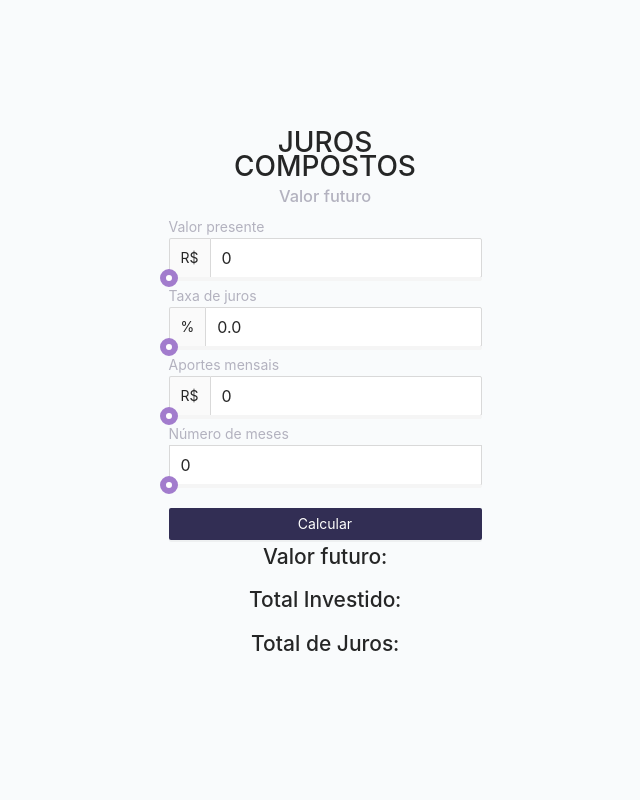
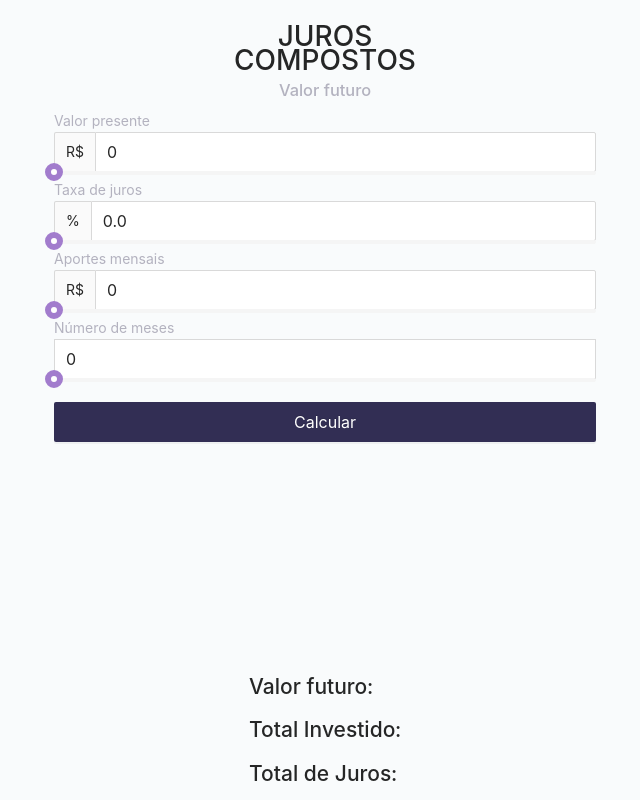
Before and after one commit to ageurdo/compound-interest-calculator, a React (Vite) app: page / in a window 1280 px wide. Shown: the whole page, without its empty margins (315-955 px from the left). Built offline with nearby package versions, Linux system fonts and the light colour scheme.

Commit message:
Estilos gerais

```diff
--- a/src/pages/Home.tsx
+++ b/src/pages/Home.tsx
@@ -22,7 +22,6 @@ export const Home: React.FC<Props> = ({ PV, i, n, PMT }) => {
     const [fv, setFv] = useState('');
     const [totalInvested, setTotalInvested] = useState('');
     const [totalInterest, setTotalInterest] = useState('');
-    const formRef = useRef();
     const [inputValue, setInputValue] = useState({
         PV: 0,
         i: 0,
@@ -81,15 +80,15 @@ export const Home: React.FC<Props> = ({ PV, i, n, PMT }) => {
     };
 
     return (
-        <div style={{ display: 'flex', flex: 1, placeContent: 'center', placeItems: 'center', flexDirection: 'column', height: '100vh', backgroundColor: '#F9FBFC' }}>
-
+        <div style={{ display: 'flex', flex: 1, placeContent: 'center', placeItems: 'center', flexDirection: 'column', height: '100vh', backgroundColor: '#F9FBFC', justifyContent: 'space-between' }}>
+            <div style={{ minWidth: '390px', width: '590px', padding: '24px 0' }}>
                 <span style={{ lineHeight: '1.5rem', display: 'flex', justifyContent: 'center', alignItems: 'center', flexDirection: 'column' }}>
                     <h1 style={{ textAlign: 'center', lineHeight: '1.5rem' }}>JUROS<br></br>COMPOSTOS</h1>
                     <h3 style={{ marginTop: '-8px', color: '#b3b2bf' }}>Valor futuro</h3>
                 </span>
 
-            <form ref={formRef} onSubmit={handleSubmit(submitForm)}
-                style={{ display: 'flex', flexDirection: 'column' }}>
+                <form onSubmit={handleSubmit(submitForm)}
+                    style={{ display: 'flex', flexDirection: 'column', flex: 1, padding: '0 24px' }}>
 
                     <div style={{ display: 'flex', flexDirection: 'column' }}>
 
@@ -168,19 +167,22 @@ export const Home: React.FC<Props> = ({ PV, i, n, PMT }) => {
                     {errors.i && <span>Taxa de juros é obrigatória</span>}
 
                     <Button
+                        size='large'
                         type="primary"
-                    onClick={() => {handleSubmit(submitForm)();}}
+                        onClick={() => { handleSubmit(submitForm)(); }}
                         style={{ backgroundColor: '#322E54', border: 'none', margin: '16px 0 0 0' }}
                     >Calcular
                     </Button>
 
 
                 </form>
+            </div>
 
+            <div>
                 <h2>Valor futuro: {fv}</h2>
                 <h2>Total Investido: {totalInvested}</h2>
                 <h2>Total de Juros: {totalInterest}</h2>
-
+            </div>
         </div>
     );
 }
```
Lines whose indentation alone changed are shown as unchanged.
